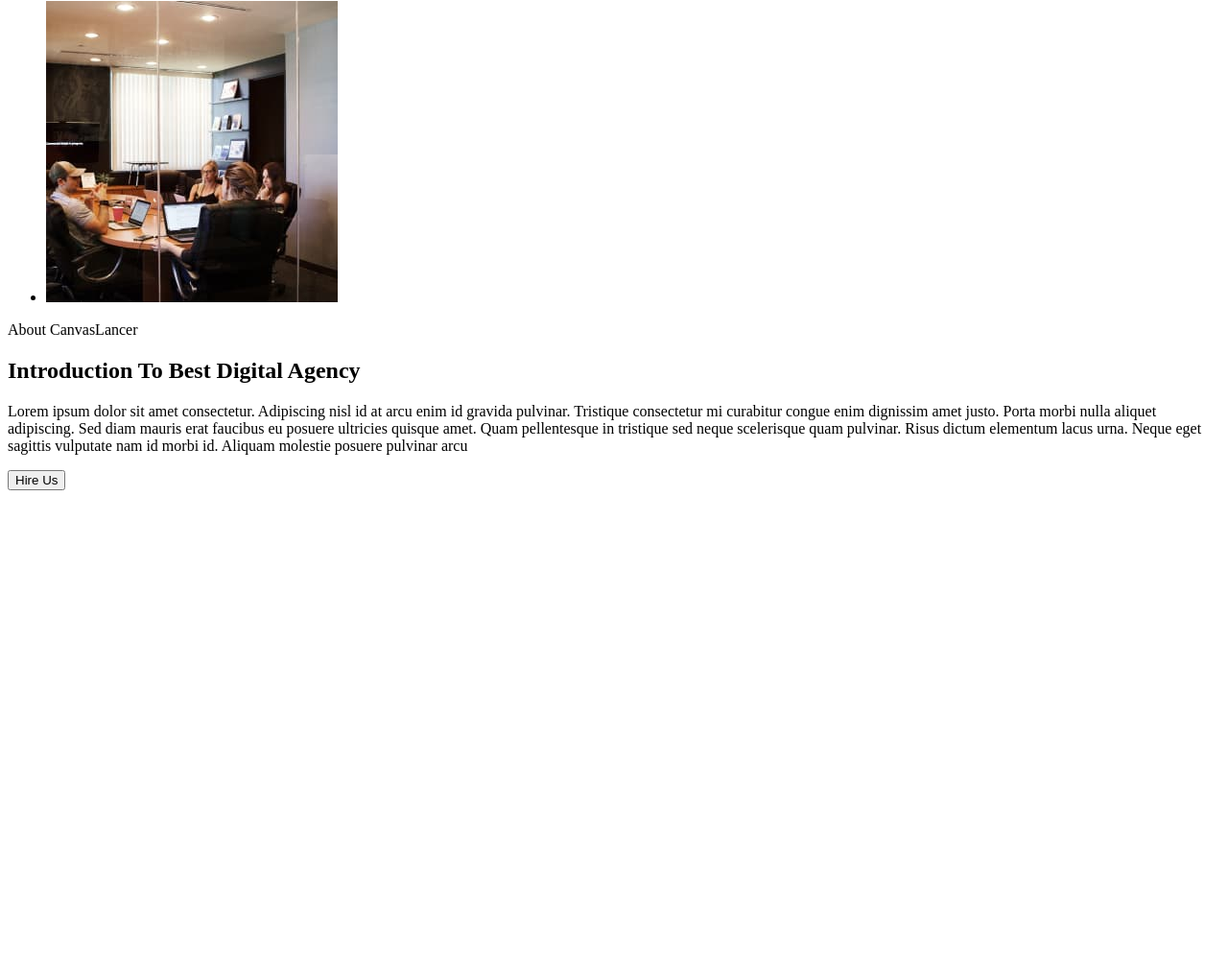
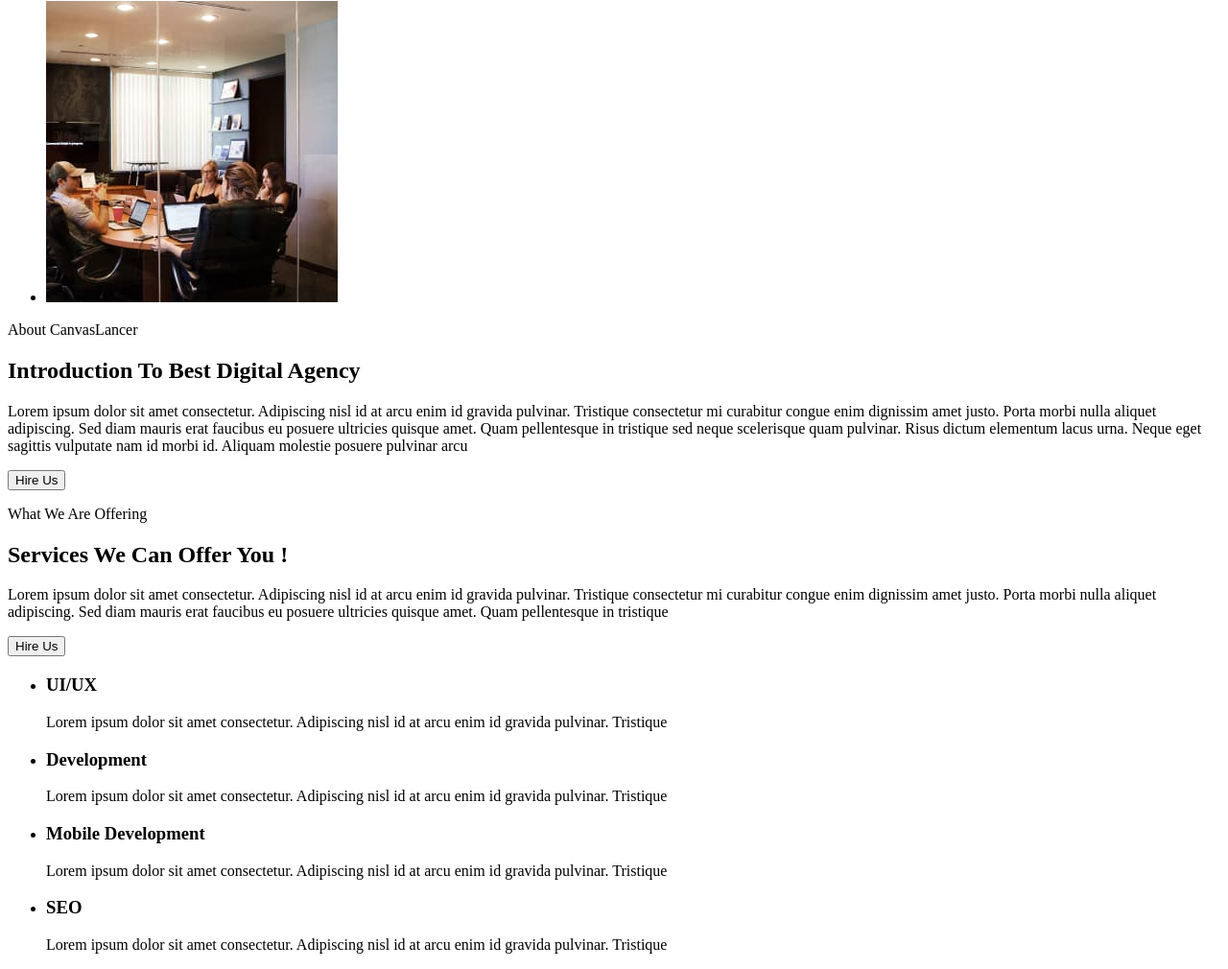
Before and after one commit to ElizabethBil/team_project, a plain HTML site: page index.html in a window 1280 px wide. Shown: the part 824-1834 px from the top of the page at 96% size. Before the commit the page ends 1343 px from the top, so only its background shows below. Drawn offline with Linux system fonts and the light colour scheme.

Commit message:
add services

```diff
--- a/index.html
+++ b/index.html
@@ -1,10 +1,12 @@
 <!DOCTYPE html>
 <html lang="en">
+
 <head>
   <meta charset="UTF-8" />
   <meta name="viewport" content="width=device-width, initial-scale=1.0" />
   <title>Design Agency</title>
 </head>
+
 <body>
   <header>
     <a href="./index.html">
@@ -14,9 +16,9 @@
 
     <nav>
       <ul>
-          <li><a href="">Home</a></li>
-          <li><a href="">About Us</a></li>
-          <li><a href="">Services</a></li>
+        <li><a href="#hero">Home</a></li>
+        <li><a href="#about">About Us</a></li>
+        <li><a href="#services">Services</a></li>
         <li><a href="">Portfolio</a></li>
         <li><a href="">Testimonials</a></li>
         <li><a href="">Faqs</a></li>
@@ -28,7 +30,7 @@
 
   <main>
     <!-- Section 1 -->
-      <section>
+    <section id="hero">
       <p>Welcome To Digital Agency</p>
       <h1>Designing the Future with Design Agency</h1>
       <p>
@@ -46,23 +48,13 @@
       </ul>
     </section>
     <!-- Section About -->
-      <section>
+    <section id="about">
       <ul>
         <li>
-            <img
-              src="./images/about-first.jpg"
-              alt="about-first"
-              width="397"
-              height="402"
-            />
+          <img src="./images/about-first.jpg" alt="about-first" width="397" height="402" />
         </li>
         <li>
-            <img
-              src="./images/about-second.jpg"
-              alt="about-second"
-              width="304"
-              height="314"
-            />
+          <img src="./images/about-second.jpg" alt="about-second" width="304" height="314" />
         </li>
       </ul>
       <p>About CanvasLancer</p>
@@ -78,6 +70,41 @@
       </p>
       <button type="button">Hire Us</button>
     </section>
+    <!-- Section What We Are Offering -->
+    <section id="services">
+      <p>What We Are Offering</p>
+      <h2>Services We Can
+        Offer You !</h2>
+      <p>Lorem ipsum dolor sit amet consectetur. Adipiscing nisl id at arcu enim id gravida pulvinar. Tristique
+        consectetur mi
+        curabitur congue enim dignissim amet justo. Porta morbi nulla aliquet adipiscing. Sed diam mauris erat faucibus
+        eu
+        posuere ultricies quisque amet. Quam pellentesque in tristique
+      </p>
+      <button type="button">Hire Us</button>
+      <ul>
+        <li>
+          <h3>UI/UX</h3>
+          <p>Lorem ipsum dolor sit amet consectetur. Adipiscing nisl id at arcu enim id gravida pulvinar. Tristique</p>
+        </li>
+        <li>
+          <h3>Development</h3>
+          <p>Lorem ipsum dolor sit amet consectetur. Adipiscing nisl id at arcu enim id gravida pulvinar. Tristique</p>
+        </li>
+        <li>
+          <h3>Mobile Development</h3>
+          <p>Lorem ipsum dolor sit amet consectetur. Adipiscing nisl id at arcu enim id gravida pulvinar. Tristique</p>
+        </li>
+        <li>
+          <h3>SEO</h3>
+          <p>Lorem ipsum dolor sit amet consectetur. Adipiscing nisl id at arcu enim id gravida pulvinar. Tristique</p>
+        </li>
+      </ul>
+    </section>
+
+
+
   </main>
 </body>
+
 </html>
```
Lines whose indentation alone changed are shown as unchanged.
